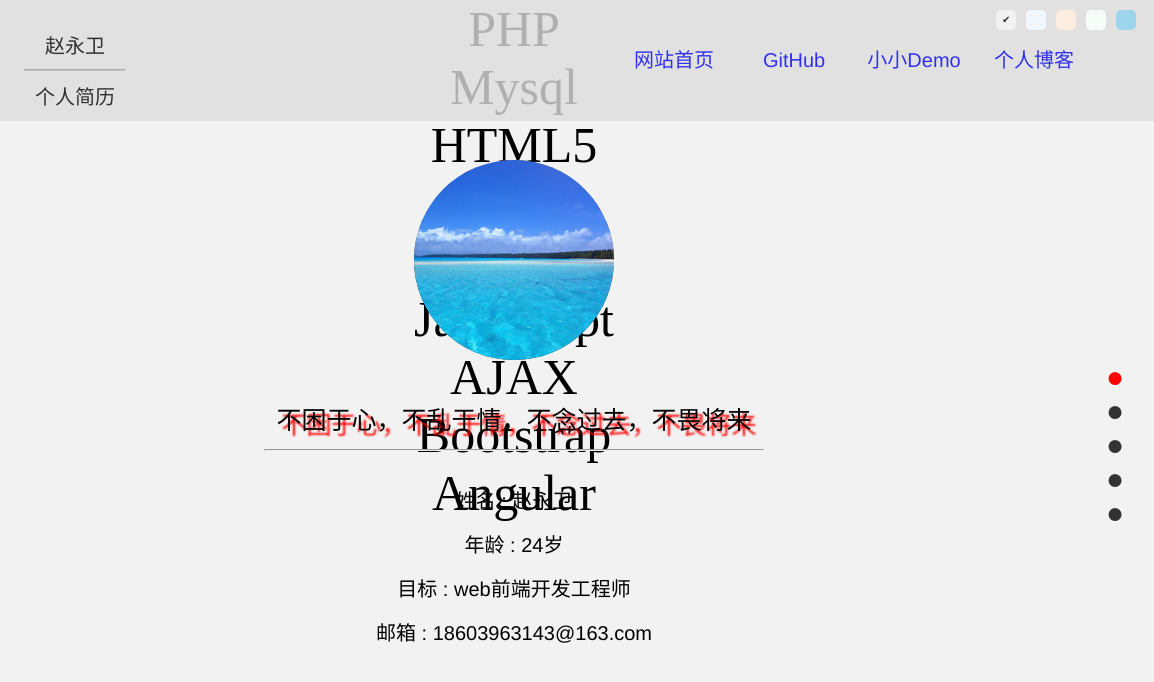
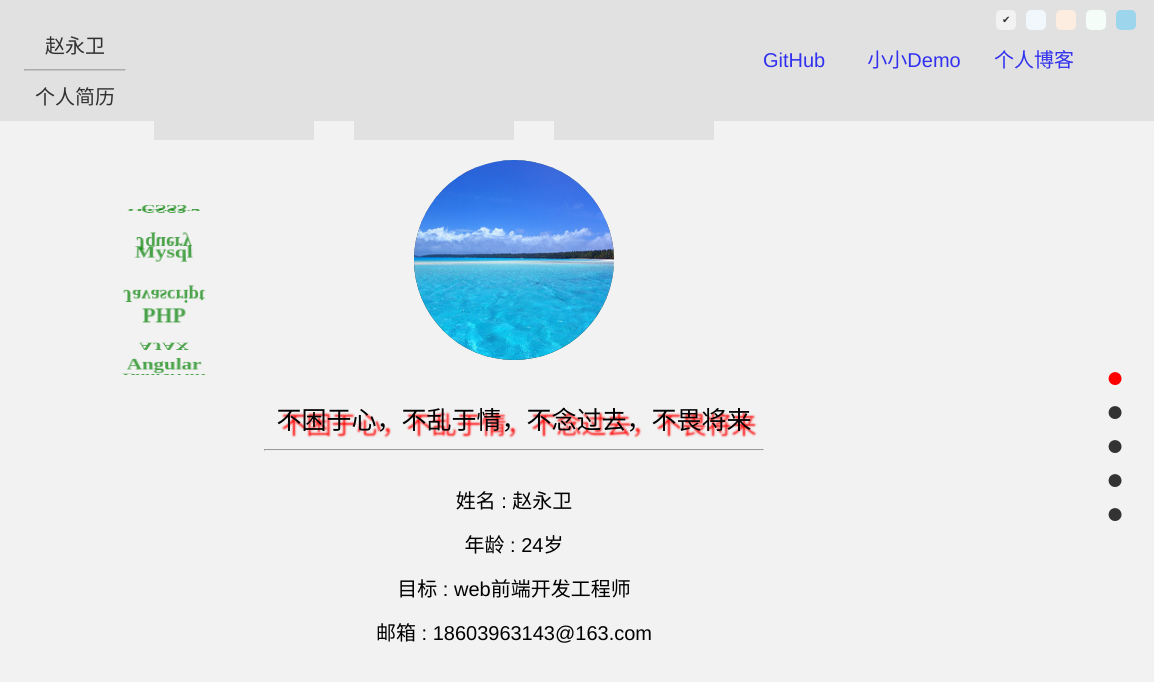
Before and after one commit to zhaoyongwei/zhaoyongwei.github.io, a plain HTML site: page resume/index.html in a window 1280 px wide. Shown: the full height of the page, 126-1280 px from the left. Drawn offline with Linux system fonts and the light colour scheme.

Commit message:
Update sheet.css

```diff
--- a/resume/sheet.css
+++ b/resume/sheet.css
@@ -101,6 +101,22 @@ nav ul li:first-child:hover{
 .asidebar .red{
     color: red;
 }
+
+/*时钟*/
+ .view_hour{position: absolute;left: 280px;width: 160px;height: 160px;top:-20px;}
+ .view_minute{position: absolute;left: 480px;width: 160px;height: 160px;top:-20px;}
+ .view_second{position: absolute;left: 680px;width: 160px;height: 160px;top:-20px;}
+ .bg{position:absolute;width: 80px;height: 80px;border-radius: 60px;border:20px solid orange;z-index: 2;top:20px;left: 20px;}
+ .view_hour .bg{border:20px solid #2271CD;}
+ .view_minute .bg{border:20px solid #DB5C1C;}
+ .view_right{position: absolute;width: 80px;height: 160px;background:#ddd;left: 80px;z-index: 3;transform-origin:left;}
+ .view_left{position: absolute;width: 80px;height: 160px;overflow: hidden;z-index: 3;}
+ .left_front{position: absolute;width: 80px;height: 160px;background:#ddd;z-index: 3;transform-origin:right;}
+ .hour,.minute,.second{position: absolute;z-index: 6;height: 60px;width: 60px;line-height: 60px;text-align: center;top:50px;left:50px;font-size: 25px;font-weight: bold;}
+ .hour{color: orange}
+ .minute{color:#2271cd }
+ .second{color: red}
+
 .home{
     width: 1000px;
     height:100%;
@@ -148,6 +164,75 @@ nav ul li:first-child:hover{
     margin: 15px 0;
     color: black;
 }
+
+/*3D文字*/
+       .view_rotate{
+        position: relative;
+        width: 100px;
+        height: 80px;
+        /*top:300px;
+        left:400px;*/
+        left: 10%;
+        top:260px;
+        perspective:1000px;
+       }
+       .contain_rotate{
+        position: absolute;
+        transform-style:preserve-3d;
+       }
+       .section_rotate{
+        position: absolute;
+        width: 100px;
+        height: 60px;
+       }
+       .section_rotate span{
+        display: inline-block;
+        width: 100px;
+        height: 30px;
+        font-weight: bold;
+        /*background: #999;*/
+        border-radius: 5px;
+        opacity: 0.7;
+        cursor: pointer;
+        color:green;
+        line-height: 30px;
+        font-size: 20px;
+        text-align: center;
+        position: relative;
+        top:15px;
+       }
+       .section_rotate:nth-child(1){
+        transform:rotateX(0deg) translateZ(82px);
+       }
+       .section_rotate:nth-child(2){
+        transform:rotateX(40deg) translateZ(82px);
+       }
+       .section_rotate:nth-child(3){
+        transform:rotateX(80deg) translateZ(82px);
+       }
+       .section_rotate:nth-child(4){
+        transform:rotateX(120deg) translateZ(82px);
+       }
+       .section_rotate:nth-child(5){
+        transform:rotateX(160deg) translateZ(82px);
+       }
+       .section_rotate:nth-child(6){
+        transform:rotateX(200deg) translateZ(82px);
+       }
+       .section_rotate:nth-child(7){
+        transform:rotateX(240deg) translateZ(82px);
+       }
+       .section_rotate:nth-child(8){
+        transform:rotateX(280deg) translateZ(82px);
+       }
+       .section_rotate:nth-child(9){
+        transform:rotateX(320deg) translateZ(82px);
+       }
+       .section_rotate span.select{
+        color:#66ffff;
+        opacity: 1;
+       }
+
 .about{
     margin: 0 auto;
     height:100%;
```
